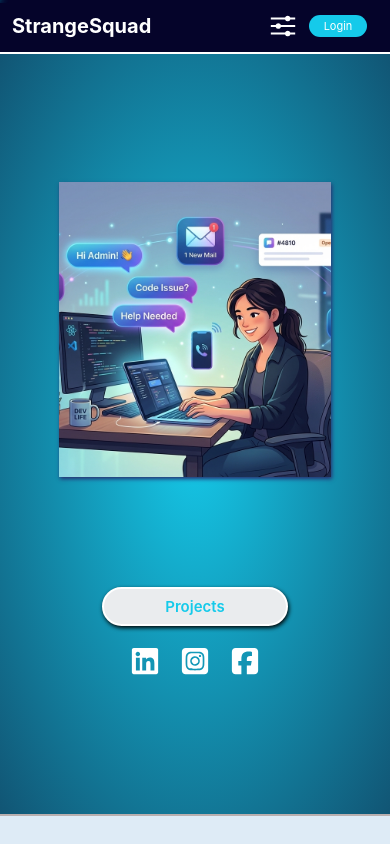
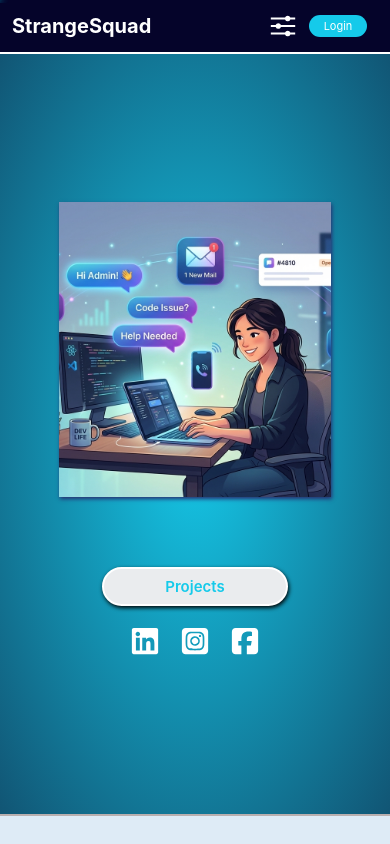
Before and after one commit to SStrange1024-000/StrangeSquad-Port, a React (Create React App) app: page /notes in a window 390 px wide. Shown: the top 844 px of the page. Built offline with nearby package versions, Linux system fonts and the light colour scheme; no server answers.

Commit message:
All fixed

```diff
--- a/src/components/HomeFace/HomeFace.scss
+++ b/src/components/HomeFace/HomeFace.scss
@@ -118,6 +118,7 @@
   .HomeFace {
     overflow: hidden;
     .container {
+      gap: 40px;
       padding: 20px;
       flex-wrap: wrap-reverse;
       text-align: center;
@@ -153,6 +154,10 @@
 
 @media screen and (max-width: 480px) {
   .HomeFace {
+    .container{
+      padding-top: 20px;
+      gap: 20px;
+    }
     .rightPart {
       width: 400px;
     }
```
